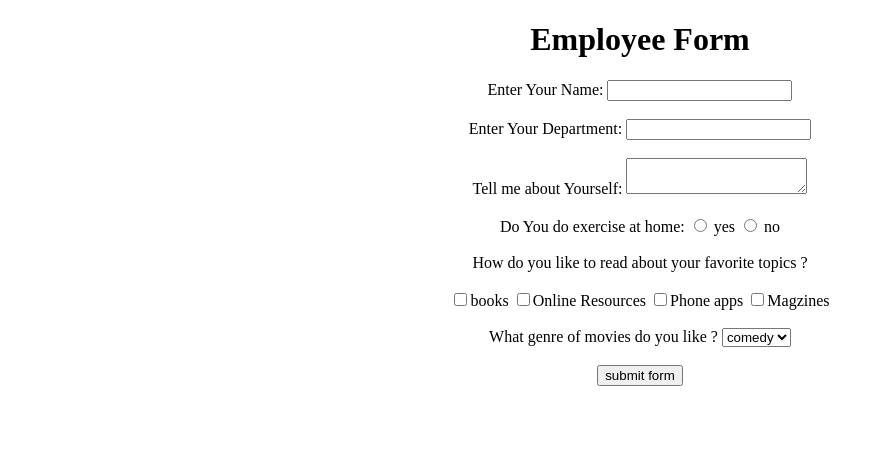
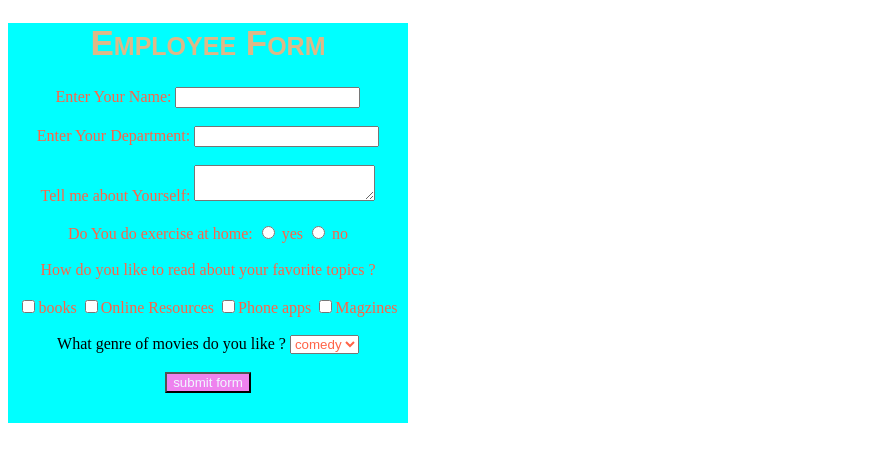
Before and after one commit to GangadharHavani/Form-Project, a plain HTML site: page index.html in a window 1280 px wide. Shown: the whole page, without its empty margins (0-884 px from the left). Drawn offline with Linux system fonts and the light colour scheme.

Commit message:
commit message

```diff
--- a/index.html
+++ b/index.html
@@ -5,10 +5,12 @@
     <meta http-equiv="X-UA-Compatible" content="IE=edge">
     <meta name="viewport" content="width=device-width, initial-scale=1.0">
     <title>Document</title>
+    <link rel="stylesheet" href="style.css">
 </head>
 <body>
     <form align="center">
     <h1 style="text-align: center"> Employee Form</h1>
+        <div class = main>
         Enter Your Name: <input type = "text" name="fname"> <br><br>
         Enter Your Department: <input type = "text" name="lname"> <br><br>
         Tell me about Yourself: <textarea name = "intro"></textarea> <br><br>
@@ -19,6 +21,7 @@
         <input type="checkbox">Online Resources
         <input type="checkbox">Phone apps
         <input type="checkbox">Magzines <br><br>
+    </div>
         What genre of movies do you like ? <select name="types">
             <option value="comedy">comedy</option>
             <option value="horror">horror</option>
--- /dev/null
+++ b/style.css
@@ -0,0 +1,29 @@
+form{
+    background-color: aqua;
+    height: 400px;
+    width: 400px;
+    padding-left: 0px;
+
+}
+h1{
+    color:burlywood;
+    font-size: 35px;
+    font-family: Arial, Helvetica, sans-serif;
+    font-style: normal;
+    font-variant: small-caps;
+}
+
+.main{
+    padding-left: 0%;
+    color:tomato;
+}
+button{
+    background-color: violet;
+    color: aliceblue;
+}
+option{
+    color: tomato;
+}
+select{
+    color: tomato;
+}
```
Also changed, not shown: form.png (added).
